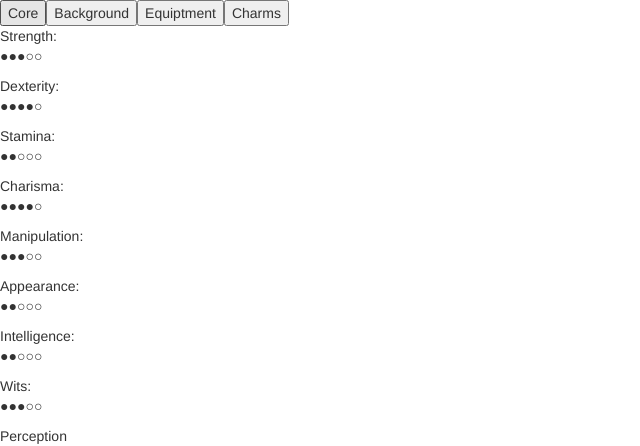
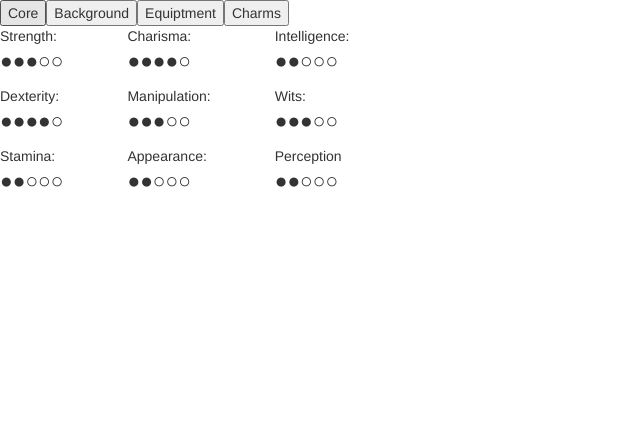
Before and after one commit to Unconquered-Sun/Anathema3eOnline, a Django app: page /anathema/ in a window 1280 px wide. Shown: the top 446 px of the page, without its empty margins (0-640 px from the left). Run offline with Django 3.2, Linux system fonts and the light colour scheme; parts of the project's set-up code (start-up, migrations or seed data) failed here and were passed over; some libraries are stand-ins or nearby versions.

Commit message:
Increased Dot size and made the attributes Inline

```diff
--- a/Anathema3eOnline/anathemaapp/static/anathemaapp/anathema_sheet.css
+++ b/Anathema3eOnline/anathemaapp/static/anathemaapp/anathema_sheet.css
@@ -1,11 +1,10 @@
 .triple_outer_container{
-	text-align: left;
-}
-.triple_outer_container > div{
 	display:inline-block;
+	padding-right:5%;
 }
 [class$="-dot"]{
 	display:inline-block;
+	font-size:150%;
 }
 [class$="-dots"]{
 	display:inline-block;
--- a/Anathema3eOnline/exaltedTestJSON.JSON
+++ b/Anathema3eOnline/exaltedTestJSON.JSON
@@ -96,21 +96,24 @@
 						"htmlType":"div",
 						"htmlContent":"",
 						"htmlAttributes":{
-							"id":"physical_attributes"
+							"id":"physical_attributes",
+							"class":"triple_outer_container"
 						}
 					},
 					{
 						"htmlType":"div",
 						"htmlContent":"",
 						"htmlAttributes":{
-							"id":"social_attributes"
+							"id":"social_attributes",
+							"class":"triple_outer_container"
 						}
 					},
 					{
 						"htmlType":"div",
 						"htmlContent":"",
 						"htmlAttributes":{
-							"id":"mental_attributes"
+							"id":"mental_attributes",
+							"class":"triple_outer_container"
 						}
 					}
 				],
```
